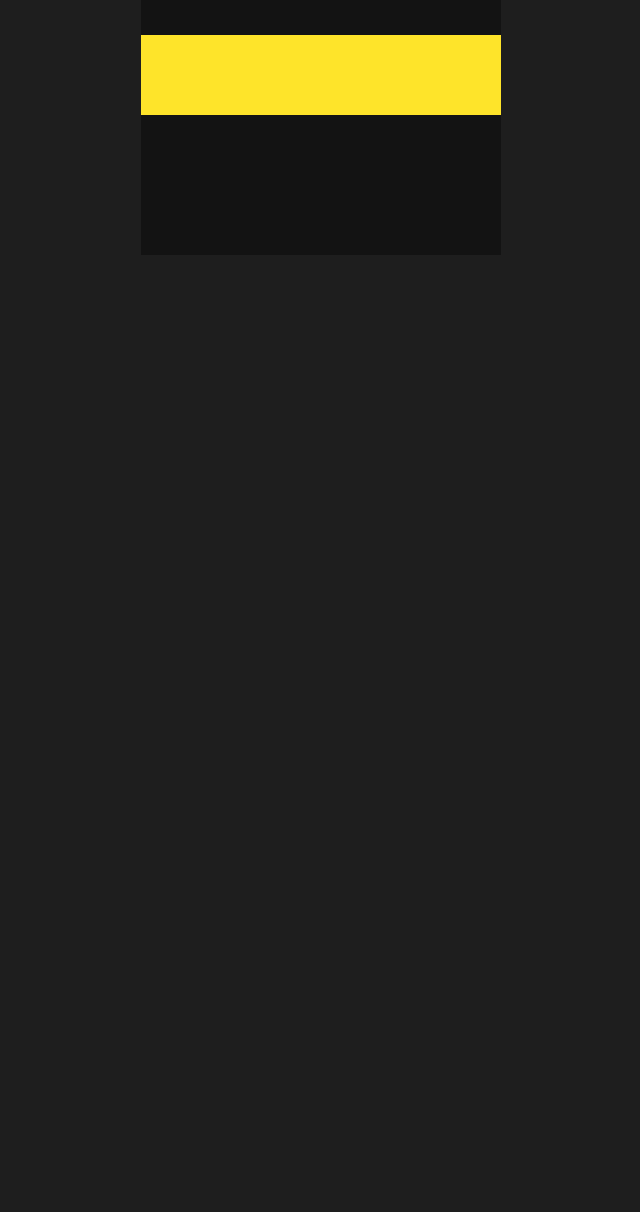
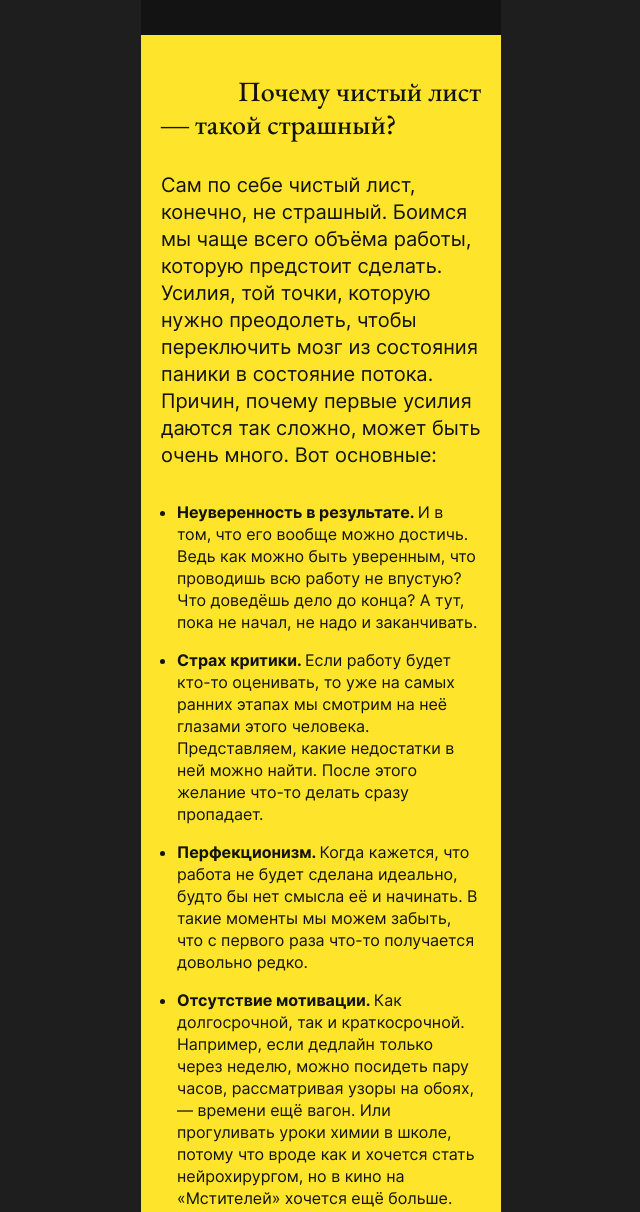
Before and after one commit to vstrogalev/s-chistogo-lista-main, a plain HTML site: page index.html in a window 1280 px wide. Shown: the part 845-2057 px from the top of the page, without its empty margins (319-959 px from the left). Before the commit the page ends 1100 px from the top, so only its background shows below. Drawn offline with Linux system fonts and the light colour scheme.

Commit message:
Reasons is done

```diff
--- a/index.html
+++ b/index.html
@@ -50,8 +50,42 @@
         </p>
       </div>
     </section>
-    <section class="reasons content-section content-section_theme_bright"></section>
-    <section class="how-to content-section content-section_theme_dark"></section>
+
+    <section class="reasons content-section content-section_theme_bright">
+      <h3 class="content-section__subtitle">
+        <span class="accent-span text-right">Почему чистый лист</span>
+        <span class="accent-span">— такой cтрашный?</span>
+      </h3>
+      <p class="content-section__introduction">
+        Сам по себе чистый лист, конечно, не страшный. Боимся мы чаще всего объёма работы, которую предстоит сделать. Усилия, той точки, которую нужно преодолеть, чтобы переключить мозг из состояния паники в состояние потока. Причин, почему первые усилия даются так сложно, может быть очень много. Вот основные:
+      </p>
+      <ul class="content-section__list">
+        <li class="content-section__list-item">
+          <span class="content-section__list-accent">Неуверенность в результате. </span>
+          И в том, что его вообще можно достичь. Ведь как можно быть уверенным, что проводишь всю работу не впустую? Что доведёшь дело до конца? А тут, пока не начал, не надо и заканчивать.
+        </li>
+        <li class="content-section__list-item">
+          <span class="content-section__list-accent">Страх критики. </span>
+          Если работу будет кто-то оценивать, то уже на самых ранних этапах мы смотрим на неё глазами этого человека. Представляем, какие недостатки в ней можно найти. После этого желание что-то делать сразу пропадает.
+        </li>
+        <li class="content-section__list-item">
+          <span class="content-section__list-accent">Перфекционизм. </span>
+          Когда кажется, что работа не будет сделана идеально, будто бы нет смысла её и начинать. В такие моменты мы можем забыть, что с первого раза что-то получается довольно редко.
+        </li>
+        <li class="content-section__list-item">
+          <span class="content-section__list-accent">Отсутствие мотивации. </span>
+          Как долгосрочной, так и краткосрочной. Например, если дедлайн только через неделю, можно посидеть пару часов, рассматривая узоры на обоях, — времени ещё вагон. Или прогуливать уроки химии в школе, потому что вроде как и хочется стать нейрохирургом, но в кино на «Мстителей» хочется ещё больше.
+        </li>
+        <li class="content-section__list-item">
+          <span class="content-section__list-accent">Недостаток информации. </span>
+          Начинать что-то особенно сложно, если вы новичок в теме и только разбираетесь, что к чему. Вам может казаться, что каждая строчка — глупость, и вообще всё, что вы сделаете, — будет неправильно.
+        </li>
+      </ul>
+    </section>
+
+    <section class="how-to content-section content-section_theme_dark">
+
+    </section>
   </main>
   <footer class="footer content-section content-section_theme_dark"></footer>
 </body>
--- a/styles/style.css
+++ b/styles/style.css
@@ -138,6 +138,36 @@ h1, h2, h3, h4, p, ul, ol, blockquote {
 .reasons {
   padding: 40px 20px;
 }
+
+.content-section__subtitle {
+  font-size: 28px;
+  font-family: EB Garamond;
+  font-style: normal;
+  font-weight: 500;
+  line-height: 115%;
+  margin-bottom: 32px;
+}
+
+.content-section__introduction {
+  font-size: 20px;
+  line-height: 27px;
+  margin-bottom: 32px;
+}
+
+.content-section__list {
+  display: flex;
+  flex-direction: column;
+  gap: 16px;
+  padding: 0 0 0 16px;
+}
+.content-section__list-item {
+  line-height: 22px;
+}
+.content-section__list-accent {
+  font-weight: 700;
+  line-height: 22px;
+}
+
 .how-to {
   padding: 40px 20px 60px;
 }
```
